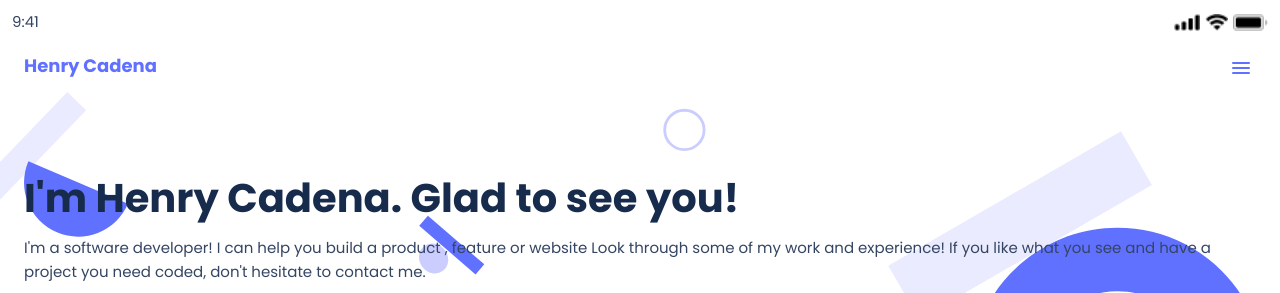
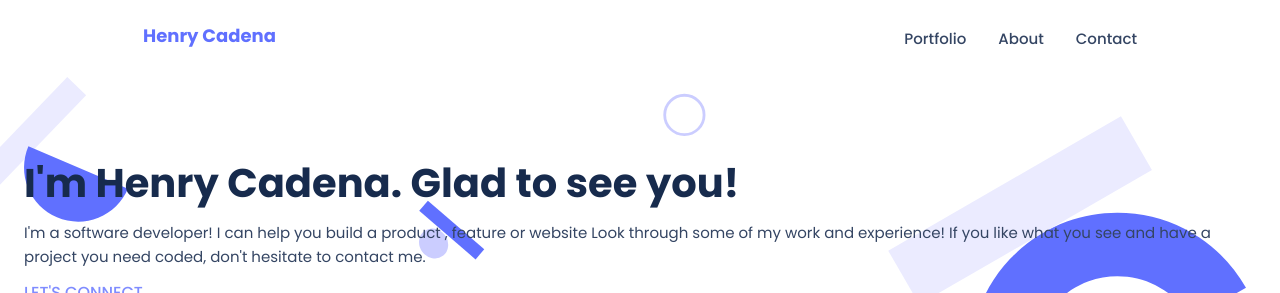
Before and after one commit to henrycadenaec/PortfolioFinishMobileVersion, a website: page index.html in a window 1280 px wide. Shown: the top 293 px of the page. Drawn offline with Linux system fonts and the light colour scheme.

Commit message:
Add header desktop version, html and css updates

```diff
--- a/index.html
+++ b/index.html
@@ -29,6 +29,13 @@
     <header class="header">
       <section class="container-header">
         <a class="logo" href="#"> Henry Cadena </a>
+        <nav class="menu-desktop">
+          <ul class="menu-container">
+            <li><a class="font-style-menu" href="#portfolio">Portfolio</a></li>
+            <li><a class="font-style-menu" href="#about">About</a></li>
+            <li><a class="font-style-menu" href="#contact">Contact</a></li>
+          </ul>
+        </nav>
         <div class="burger-container">
           <label class="burger"></label>
           <label class="burger"></label>
--- a/style.css
+++ b/style.css
@@ -42,6 +42,12 @@ body {
 
 .header-mobile-flex img {
   height: 17px;
+}
+
+@media screen and (min-width: 768px) {
+  .header-mobile {
+    display: none;
+  }
 }
 
 /* -------------------------- Header -------------------------- */
@@ -98,6 +104,49 @@ body {
   background-position: -34px 0;
   background-size: cover;
   background-repeat: no-repeat;
+}
+
+@media screen and (max-width: 769px) {
+  .menu-desktop {
+    display: none;
+  }
+}
+
+@media screen and (min-width: 768px) {
+  .header {
+    position: sticky;
+    left: 0;
+    top: 0;
+    z-index: 999;
+    padding-top: 1.625rem;
+    padding-bottom: 1.625rem;
+    padding-left: 8.9375rem;
+    padding-right: 8.9375rem;
+    width: 100%;
+    background-color: #fff;
+  }
+
+  .font-style-menu {
+    font-style: normal;
+    font-weight: 500;
+    font-size: 15px;
+    line-height: 20px;
+    color: #344563;
+  }
+
+  .burger-container {
+    display: none;
+  }
+
+  .menu-container {
+    display: flex;
+    justify-content: flex-end;
+    gap: 32px;
+  }
+
+  .menu-container > li {
+    list-style: none;
+  }
 }
 
 /* -------------------------- Main -------------------------- */
```
Also changed, not shown: assets/BackgroundDesktopVersion.svg (added).
